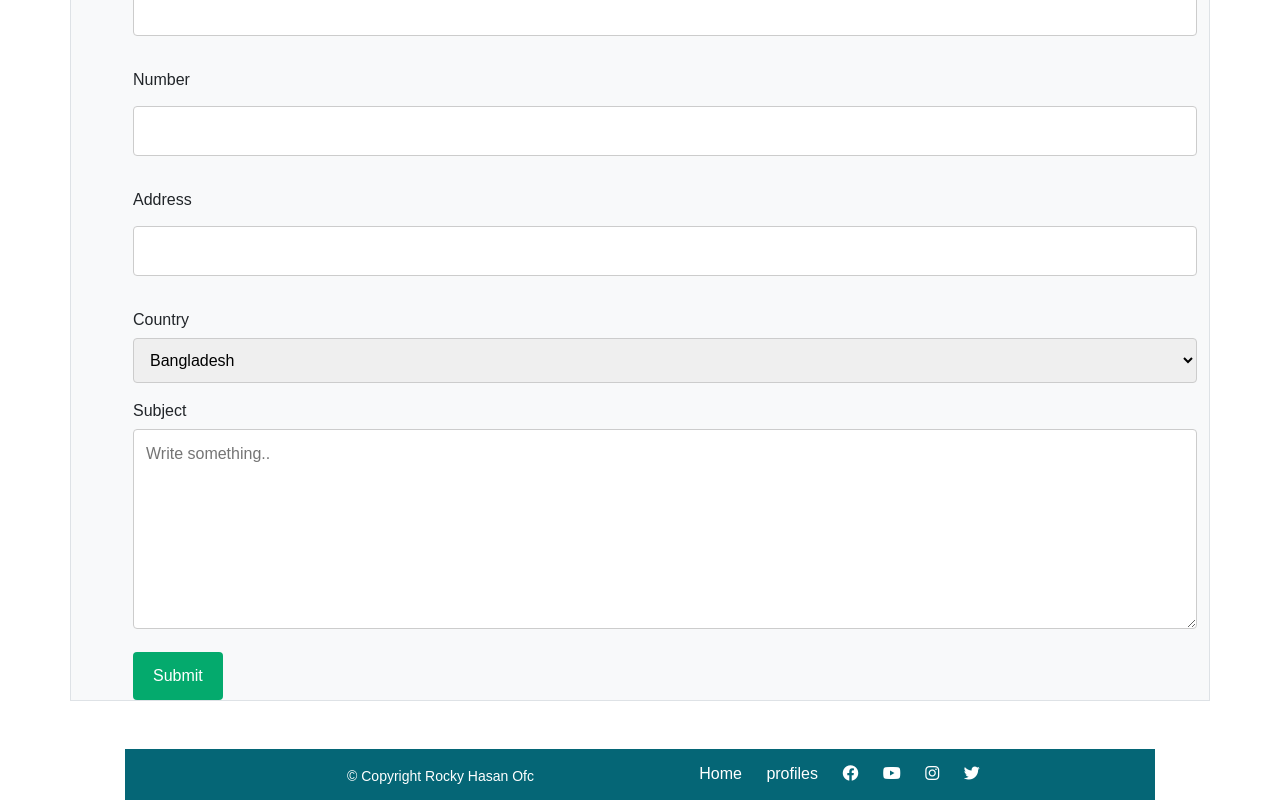
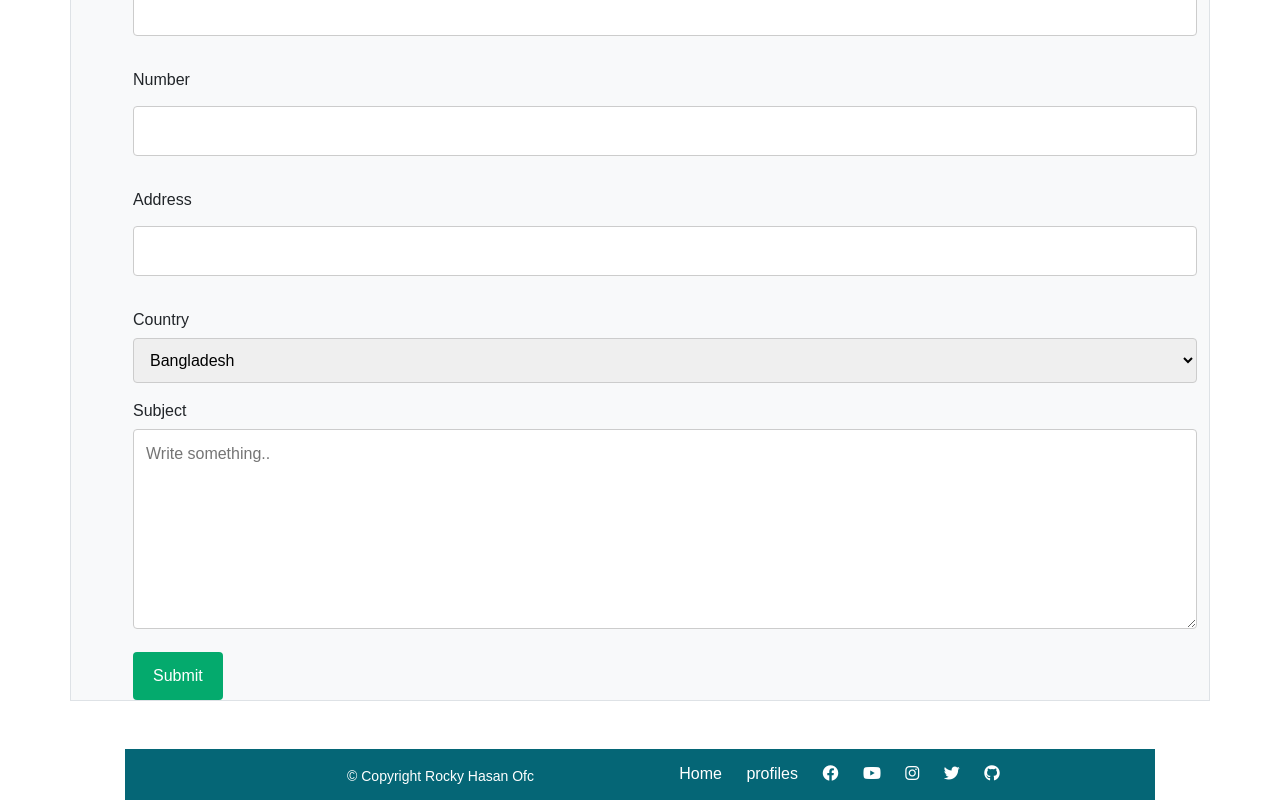
Before and after one commit to Rockyhasanofc/rockyweb, a plain HTML site: page index.html in a window 1280 px wide. Shown: the part 3198-3998 px from the top of the page. Drawn offline with nearby package versions, Linux system fonts and the light colour scheme.

Commit message:
finishing commit

```diff
--- a/index.html
+++ b/index.html
@@ -337,6 +337,7 @@
     <a href="#"><i class="fab fa-youtube"></i></a>
     <a href="#"><i class="fab fa-instagram"></i></a>
     <a href="#"><i class="fab fa-twitter"></i></a>
+    <a href="#"><i class="fab fa-github"></i></a>
   </div>
 </div>
 
```
